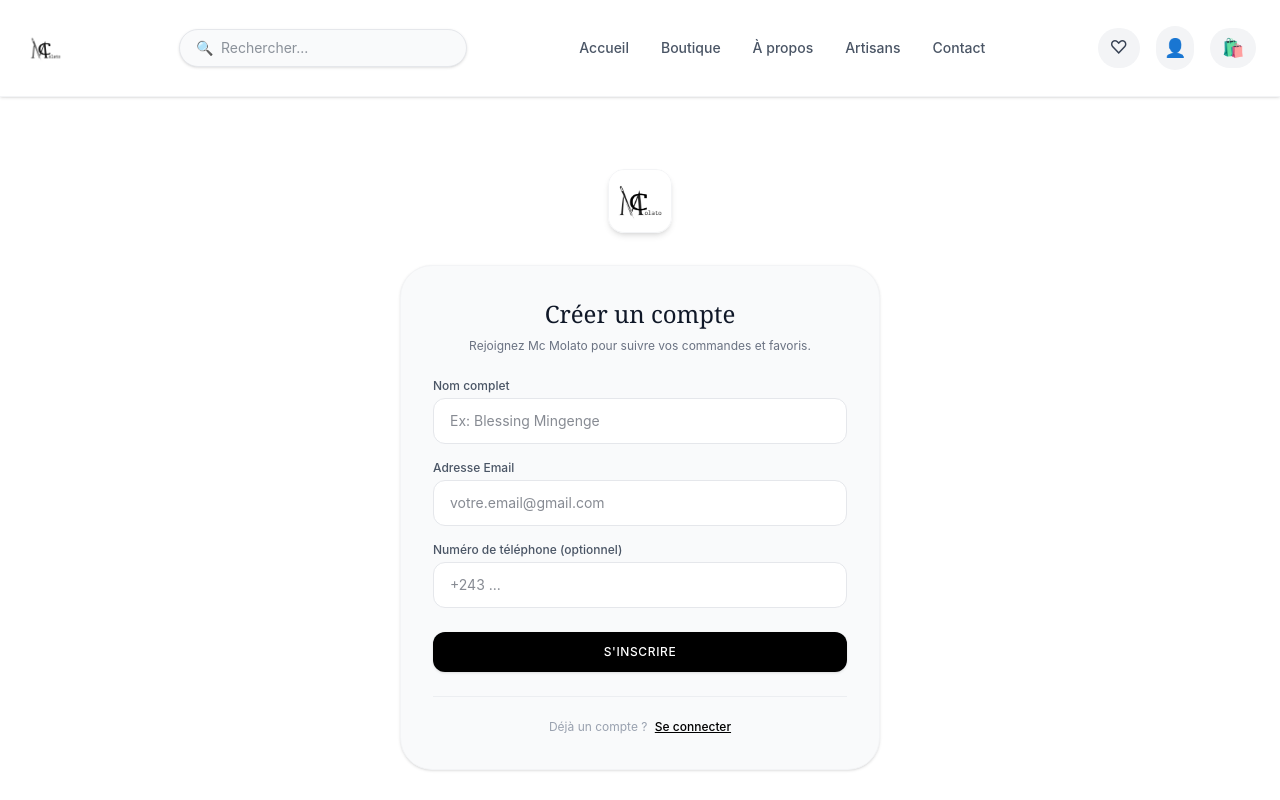
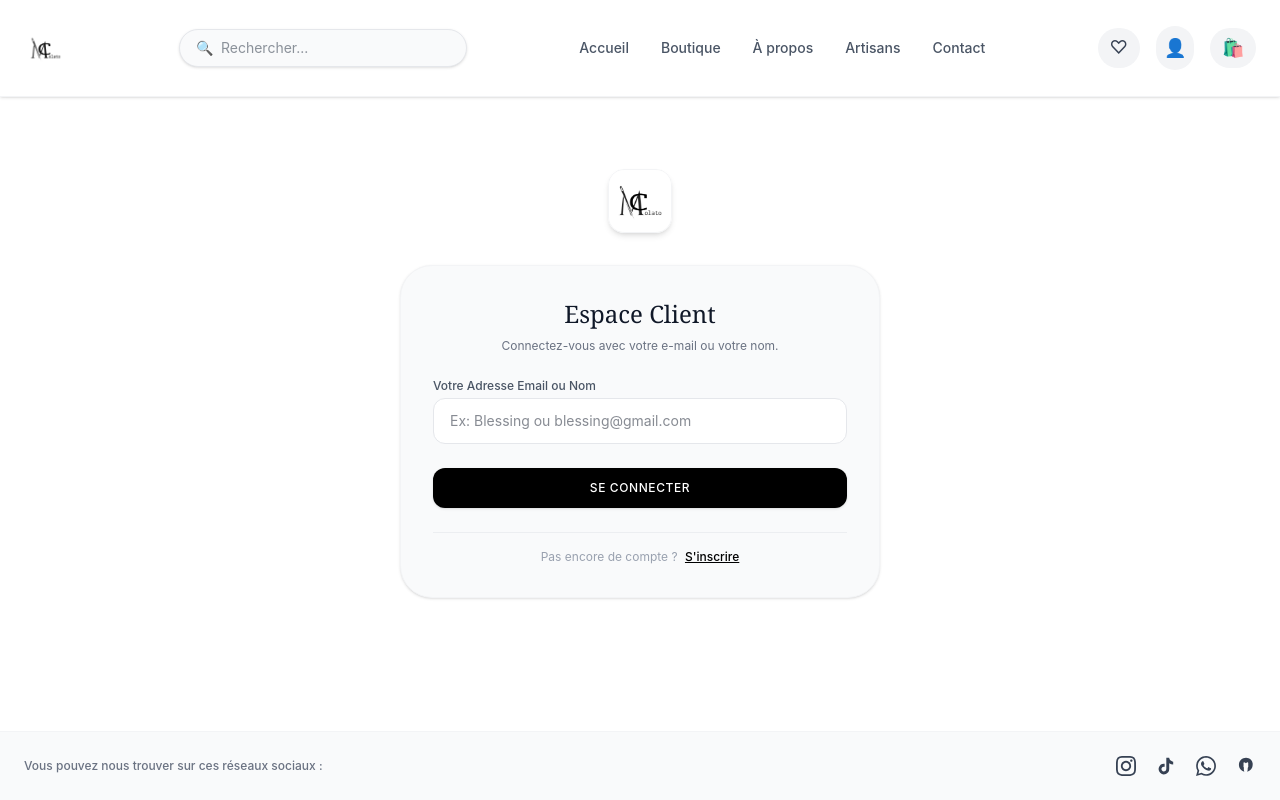
Before and after one commit to 27500/mc_molato-frontend, a React (Vite) app: page /compte in a window 1280 px wide. Shown: the top 800 px of the page. Built offline with nearby package versions, Linux system fonts and the light colour scheme; no server answers.

Commit message:
remove otp auth dans le compte du client

```diff
--- a/src/pages/Account.jsx
+++ b/src/pages/Account.jsx
@@ -5,19 +5,19 @@ import { useFavorites } from '../context/FavoritesContext';
 import { API_URL } from '../services/api';
 
 export default function Account() {
-  const [step, setStep] = useState('loading'); // 'register', 'login-email', 'verify-otp', 'dashboard'
+  const [step, setStep] = useState('loading'); // 'login', 'register', 'dashboard'
 
   // États du formulaire d'inscription
   const [name, setName] = useState('');
   const [email, setEmail] = useState('');
   const [phone, setPhone] = useState('');
 
-  // États pour la connexion / OTP
-  const [loginEmail, setLoginEmail] = useState('');
-  const [enteredOtp, setEnteredOtp] = useState('');
+  // État pour la connexion directe (par e-mail ou nom)
+  const [identifier, setIdentifier] = useState('');
 
   const [user, setUser] = useState(null);
   const [message, setMessage] = useState('');
+  const [loading, setLoading] = useState(false);
 
   const { cart } = useCart();
   const { favorites } = useFavorites();
@@ -28,11 +28,10 @@ export default function Account() {
     const isLogged = localStorage.getItem('mc_molato_logged');
 
     if (savedUser && isLogged === 'true') {
-      const parsedUser = JSON.parse(savedUser);
-      setUser(parsedUser);
+      setUser(JSON.parse(savedUser));
       setStep('dashboard');
     } else {
-      setStep('register');
+      setStep('login');
     }
   }, []);
 
@@ -44,6 +43,9 @@ export default function Account() {
       return;
     }
 
+    setLoading(true);
+    setMessage('');
+
     try {
       const response = await fetch(`${API_URL}/users/register`, {
         method: 'POST',
@@ -54,85 +56,68 @@ export default function Account() {
 
       if (!response.ok) {
         setMessage(data.message || "Erreur lors de l'inscription.");
+        setLoading(false);
         return;
       }
 
       const newUser = { name: data.name, email: data.email, phone: phone || '' };
       localStorage.setItem('mc_molato_user', JSON.stringify(newUser));
+      localStorage.setItem('mc_molato_logged', 'true');
       setUser(newUser);
+      setStep('dashboard');
       setMessage('');
-      setLoginEmail(data.email);
-      setStep('login-email');
+      window.location.reload();
     } catch (error) {
       setMessage("Erreur de connexion avec le serveur backend.");
+    } finally {
+      setLoading(false);
     }
   };
 
-  // Demander un VRAI OTP par e-mail (Nodemailer)
-  const handleRequestOtp = async (e) => {
+  // Connexion directe par Email ou Nom (Sans OTP)
+  const handleLogin = async (e) => {
     e.preventDefault();
-    setMessage('Envoi du code en cours...');
+    if (!identifier) {
+      setMessage('Veuillez entrer votre e-mail ou votre nom.');
+      return;
+    }
+
+    setLoading(true);
+    setMessage('');
 
     try {
-      const response = await fetch(`${API_URL}/users/send-otp`, {
+      const response = await fetch(`${API_URL}/users/login`, {
         method: 'POST',
         headers: { 'Content-Type': 'application/json' },
-        body: JSON.stringify({ email: loginEmail.trim() })
+        body: JSON.stringify({ identifier: identifier.trim() })
       });
       const data = await response.json();
 
-      if (!response.ok) {
-        setMessage(data.message || 'Cet email ne correspond à aucun compte enregistré.');
+      if (!response.ok || !data.success) {
+        setMessage(data.message || 'Compte introuvable. Veuillez vous inscrire.');
+        setLoading(false);
         return;
       }
 
-      setMessage('');
-      setStep('verify-otp');
-    } catch (error) {
-      setMessage("Erreur de connexion avec le serveur backend.");
-    }
-  };
-
-  // Vérifier le VRAI OTP auprès du Backend
-  const handleVerifyOtp = async (e) => {
-    e.preventDefault();
-
-    try {
-      const response = await fetch(`${API_URL}/users/verify-otp`, {
-        method: 'POST',
-        headers: { 'Content-Type': 'application/json' },
-        body: JSON.stringify({ email: loginEmail.trim(), otp: enteredOtp.trim() })
-      });
-      const data = await response.json();
-
-      if (!response.ok) {
-        setMessage(data.message || 'Code OTP incorrect.');
-        return;
-      }
-
-      // TRÈS IMPORTANT : On sauvegarde le bon utilisateur connecté et l'état de connexion
-      if (data.user) {
-        localStorage.setItem('mc_molato_user', JSON.stringify(data.user));
-        setUser(data.user);
-      }
+      localStorage.setItem('mc_molato_user', JSON.stringify(data.user));
       localStorage.setItem('mc_molato_logged', 'true');
-
+      setUser(data.user);
       setStep('dashboard');
       setMessage('');
-
-      // Recharge la page pour forcer la mise à jour des favoris/panier du nouveau compte
       window.location.reload();
     } catch (error) {
       setMessage("Erreur de connexion avec le serveur backend.");
+    } finally {
+      setLoading(false);
     }
   };
 
   // Déconnexion
   const handleLogout = () => {
     localStorage.removeItem('mc_molato_logged');
-    localStorage.removeItem('mc_molato_user'); // Supprime l'utilisateur pour vider les données
+    localStorage.removeItem('mc_molato_user');
     setUser(null);
-    setStep('login-email');
+    setStep('login');
     window.location.reload();
   };
 
@@ -154,7 +139,49 @@ export default function Account() {
         </Link>
       </div>
 
-      {/* 1. INSCRIPTION */}
+      {/* 1. CONNEXION (PAR EMAIL OU NOM) */}
+      {step === 'login' && (
+        <div className="bg-gray-50 border border-gray-100 p-8 rounded-[2rem] shadow-sm">
+          <h1 className="text-2xl font-serif font-light mb-2 text-center">Espace Client</h1>
+          <p className="text-xs text-gray-500 text-center mb-6">Connectez-vous avec votre e-mail ou votre nom.</p>
+
+          {message && <div className="mb-4 p-3 bg-red-100 text-red-600 text-xs rounded-xl">{message}</div>}
+
+          <form onSubmit={handleLogin} className="flex flex-col gap-4">
+            <div>
+              <label className="block text-xs font-medium text-gray-600 mb-1">Votre Adresse Email ou Nom</label>
+              <input
+                type="text"
+                value={identifier}
+                onChange={(e) => setIdentifier(e.target.value)}
+                placeholder="Ex: Blessing ou blessing@gmail.com"
+                required
+                className="w-full bg-white border border-gray-200 rounded-xl px-4 py-3 text-sm outline-none focus:border-black transition"
+              />
+            </div>
+
+            <button
+              type="submit"
+              disabled={loading}
+              className="mt-2 w-full bg-black text-white py-3 rounded-xl text-xs font-medium tracking-wider uppercase hover:bg-zinc-800 transition shadow-sm disabled:opacity-50"
+            >
+              {loading ? "Connexion..." : "Se connecter"}
+            </button>
+          </form>
+
+          <div className="mt-6 text-center border-t border-gray-200/60 pt-4 text-xs">
+            <span className="text-gray-400">Pas encore de compte ? </span>
+            <button
+              onClick={() => { setStep('register'); setMessage(''); }}
+              className="font-medium text-black underline hover:text-gray-700 transition ml-1"
+            >
+              S'inscrire
+            </button>
+          </div>
+        </div>
+      )}
+
+      {/* 2. INSCRIPTION */}
       {step === 'register' && (
         <div className="bg-gray-50 border border-gray-100 p-8 rounded-[2rem] shadow-sm">
           <h1 className="text-2xl font-serif font-light mb-2 text-center">Créer un compte</h1>
@@ -200,24 +227,18 @@ export default function Account() {
 
             <button
               type="submit"
-              className="mt-2 w-full bg-black text-white py-3 rounded-xl text-xs font-medium tracking-wider uppercase hover:bg-zinc-800 transition shadow-sm"
+              disabled={loading}
+              className="mt-2 w-full bg-black text-white py-3 rounded-xl text-xs font-medium tracking-wider uppercase hover:bg-zinc-800 transition shadow-sm disabled:opacity-50"
             >
-              S'inscrire
+              {loading ? "Création..." : "S'inscrire"}
             </button>
           </form>
 
-          <div className="mt-6 text-center border-t border-gray-200/60 pt-4">
-            <span className="text-xs text-gray-400">Déjà un compte ? </span>
+          <div className="mt-6 text-center border-t border-gray-200/60 pt-4 text-xs">
+            <span className="text-gray-400">Déjà un compte ? </span>
             <button
-              onClick={() => {
-                const saved = localStorage.getItem('mc_molato_user');
-                if (saved) {
-                  const p = JSON.parse(saved);
-                  setLoginEmail(p.email);
-                }
-                setStep('login-email');
-              }}
-              className="text-xs font-medium text-black underline hover:text-gray-700 transition ml-1"
+              onClick={() => { setStep('login'); setMessage(''); }}
+              className="font-medium text-black underline hover:text-gray-700 transition ml-1"
             >
               Se connecter
             </button>
@@ -225,87 +246,7 @@ export default function Account() {
         </div>
       )}
 
-      {/* 2. CONNEXION : SAISIE EMAIL */}
-      {step === 'login-email' && (
-        <div className="bg-gray-50 border border-gray-100 p-8 rounded-[2rem] shadow-sm">
-          <h1 className="text-2xl font-serif font-light mb-2 text-center">Connexion</h1>
-          <p className="text-xs text-gray-500 text-center mb-6">Entrez votre email pour recevoir votre code OTP par e-mail.</p>
-
-          {message && <div className="mb-4 p-3 bg-red-100 text-red-600 text-xs rounded-xl">{message}</div>}
-
-          <form onSubmit={handleRequestOtp} className="flex flex-col gap-4">
-            <div>
-              <label className="block text-xs font-medium text-gray-600 mb-1">Votre Adresse Email</label>
-              <input
-                type="email"
-                value={loginEmail}
-                onChange={(e) => setLoginEmail(e.target.value)}
-                placeholder="votre.email@gmail.com"
-                required
-                className="w-full bg-white border border-gray-200 rounded-xl px-4 py-3 text-sm outline-none focus:border-black transition"
-              />
-            </div>
-
-            <button
-              type="submit"
-              className="mt-2 w-full bg-black text-white py-3 rounded-xl text-xs font-medium tracking-wider uppercase hover:bg-zinc-800 transition shadow-sm"
-            >
-              Envoyer le code OTP
-            </button>
-          </form>
-
-          <div className="mt-6 text-center border-t border-gray-200/60 pt-4 flex items-center justify-between text-xs">
-            <button
-              onClick={() => setStep('register')}
-              className="text-gray-400 hover:text-black transition"
-            >
-              Pas encore de compte ? <span className="font-medium underline">S'inscrire</span>
-            </button>
-          </div>
-        </div>
-      )}
-
-      {/* 3. VÉRIFICATION OTP */}
-      {step === 'verify-otp' && (
-        <div className="bg-gray-50 border border-gray-100 p-8 rounded-[2rem] shadow-sm text-center">
-          <h1 className="text-2xl font-serif font-light mb-2">Vérification d'identité</h1>
-          <p className="text-xs text-gray-500 mb-6">
-            Entrez le code à 4 chiffres envoyé à <span className="font-semibold text-black">{loginEmail}</span>.
-          </p>
-
-          {message && <div className="mb-4 p-3 bg-red-100 text-red-600 text-xs rounded-xl">{message}</div>}
-
-          <form onSubmit={handleVerifyOtp} className="flex flex-col gap-4">
-            <div>
-              <input
-                type="text"
-                maxLength="4"
-                value={enteredOtp}
-                onChange={(e) => setEnteredOtp(e.target.value)}
-                placeholder="• • • •"
-                required
-                className="w-full text-center tracking-[1rem] text-xl bg-white border border-gray-200 rounded-xl px-4 py-3 outline-none focus:border-black transition"
-              />
-            </div>
-
-            <button
-              type="submit"
-              className="mt-2 w-full bg-black text-white py-3 rounded-xl text-xs font-medium tracking-wider uppercase hover:bg-zinc-800 transition shadow-sm"
-            >
-              Confirmer et se connecter
-            </button>
-          </form>
-
-          <button
-            onClick={() => setStep('login-email')}
-            className="mt-4 text-xs text-gray-400 hover:text-black transition"
-          >
-            ← Changer d'adresse email
-          </button>
-        </div>
-      )}
-
-      {/* 4. DASHBOARD */}
+      {/* 3. DASHBOARD */}
       {step === 'dashboard' && user && (
         <div className="bg-gray-50 border border-gray-100 p-8 rounded-[2rem] shadow-sm">
           <div className="text-center mb-8">
@@ -315,7 +256,7 @@ export default function Account() {
             <h1 className="text-2xl font-serif font-medium">{user.name}</h1>
             <p className="text-xs text-gray-500">{user.email}</p>
             <span className="inline-block mt-2 bg-emerald-100 text-emerald-800 text-[10px] font-semibold tracking-wider uppercase px-3 py-1 rounded-full">
-              Client VIP Vérifié ✓
+              Client VIP Mc Molato ✓
             </span>
           </div>
 
@@ -345,8 +286,8 @@ export default function Account() {
               <span className="font-medium text-gray-800">{user.phone || 'Non renseigné'}</span>
             </div>
             <div className="flex justify-between py-1.5">
-              <span className="text-gray-400">Sécurité :</span>
-              <span className="font-medium text-emerald-600">Authentification OTP par e-mail active</span>
+              <span className="text-gray-400">Statut :</span>
+              <span className="font-medium text-emerald-600">Connecté(e) sans code OTP</span>
             </div>
           </div>
 
```
